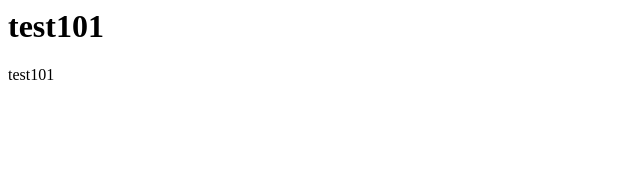
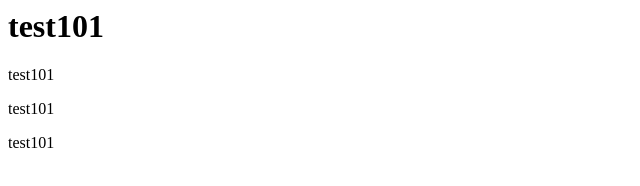
Before and after one commit to Nutsogood/github_test101, a plain HTML site: page index.html in a window 1280 px wide. Shown: the whole page, without its empty margins (0-640 px from the left). Drawn offline with Linux system fonts and the light colour scheme.

Commit message:
commit 3

```diff
--- a/index.html
+++ b/index.html
@@ -3,6 +3,8 @@
 
 <h1>test101</h1>
 <p>test101</p>
+<p>test101</p>
+<p>test101</p>
 
 </body>
 </html>
```
